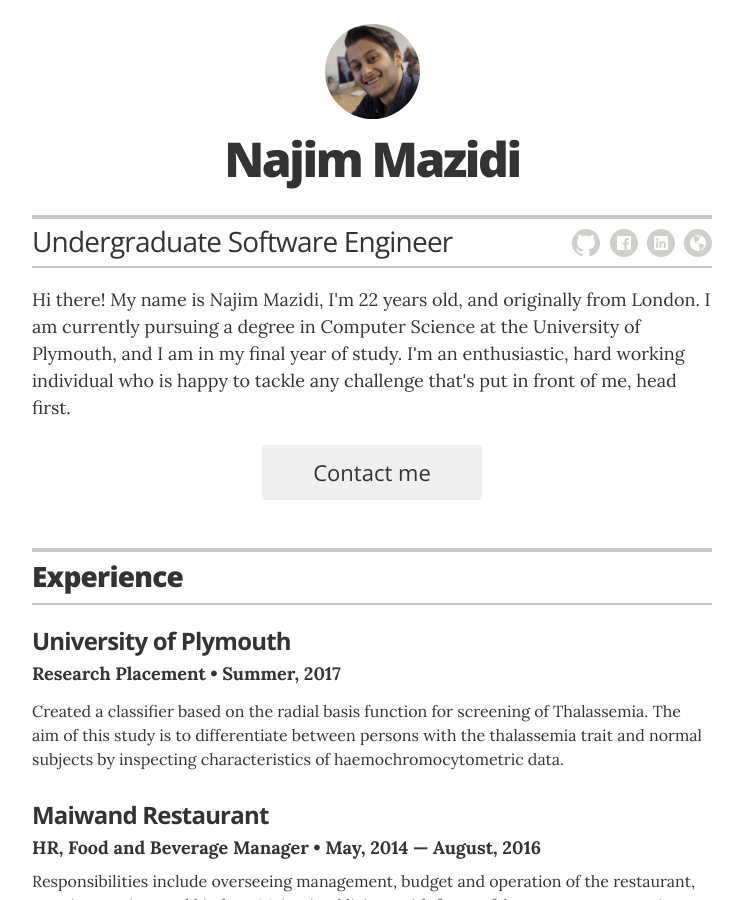
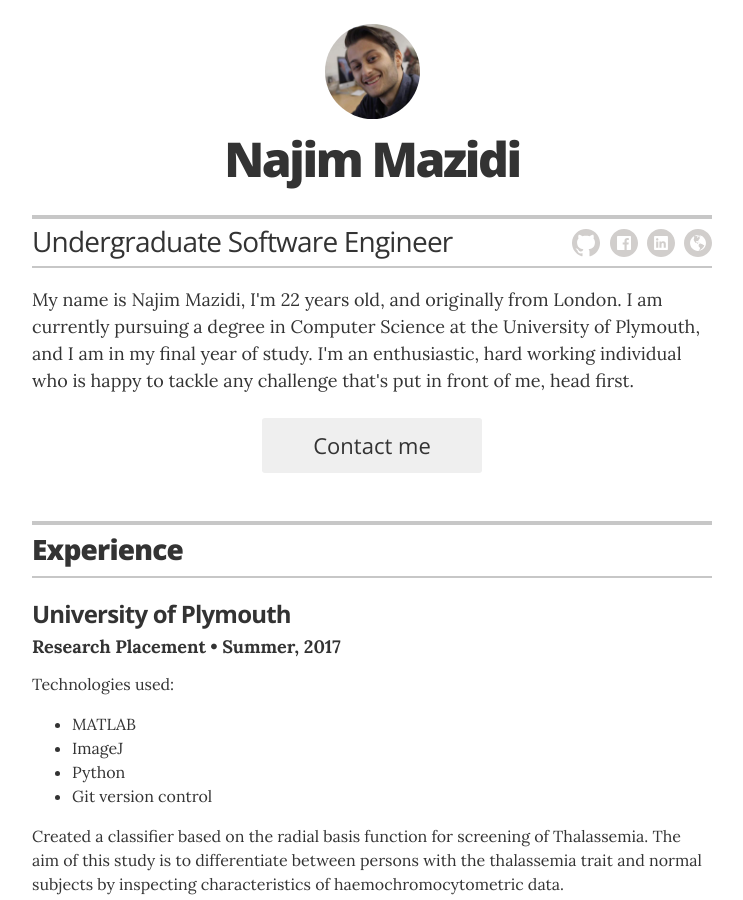
Before and after one commit to nmazidi/nmazidi.github.io, a Jekyll site: the page built from index.html, in a window 1280 px wide and 900 px high. Shown: the whole window, without its empty margins (268-1011 px from the left). Built offline with Jekyll 4.4.1, drawn with Linux system fonts in a browser that asks for light colours.

Commit message:
expreience updare

```diff
--- a/_config.yml
+++ b/_config.yml
@@ -16,7 +16,7 @@ resume_contact_email:           "nmazidi95@gmail.com"
 resume_contact_telephone:       "07474306999"
 resume_contact_address:         "Plymouth, Devon, UK"
 resume_header_contact_info: "Plymouth, Devon | 07474306999 | nmazidi95@gmail.com"
-resume_header_intro: "<p>Hi there! My name is Najim Mazidi, I'm 22 years old, and originally from London. I am currently pursuing a degree in Computer Science at the University of Plymouth, and I am in my final year of study. I'm an enthusiastic, hard working individual who is happy to tackle any challenge that's put in front of me, head first.</p>"
+resume_header_intro: "<p>My name is Najim Mazidi, I'm 22 years old, and originally from London. I am currently pursuing a degree in Computer Science at the University of Plymouth, and I am in my final year of study. I'm an enthusiastic, hard working individual who is happy to tackle any challenge that's put in front of me, head first.</p>"
 
 # use "yes" to display the email contact button,
 # "no" to display an "I'm not looking for work" message,
--- a/_data/experience.yml
+++ b/_data/experience.yml
@@ -2,7 +2,7 @@
 - company: University of Plymouth
   position: Research Placement
   duration:   Summer, 2017
-  summary: <p>Created a classifier based on the radial basis function for screening of Thalassemia. The aim of this study is to differentiate between persons with the thalassemia trait and normal subjects by inspecting characteristics of haemochromocytometric data.</p>
+  summary: <p>Technologies used:</p><ul><li>MATLAB</li><li>ImageJ</li><li>Python</li><li>Git version control</li></ul><p>Created a classifier based on the radial basis function for screening of Thalassemia. The aim of this study is to differentiate between persons with the thalassemia trait and normal subjects by inspecting characteristics of haemochromocytometric data.</p>
 
 #- company: UniTuition
 #  position: Tutor
```
